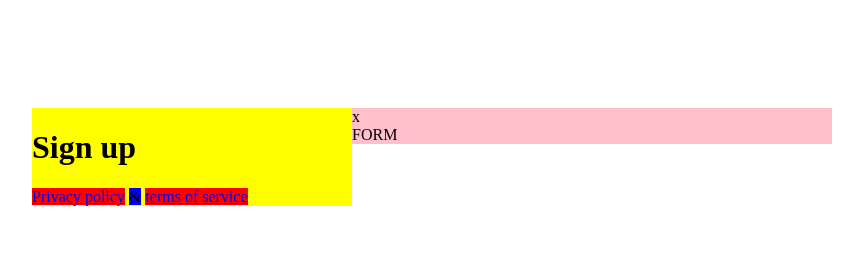
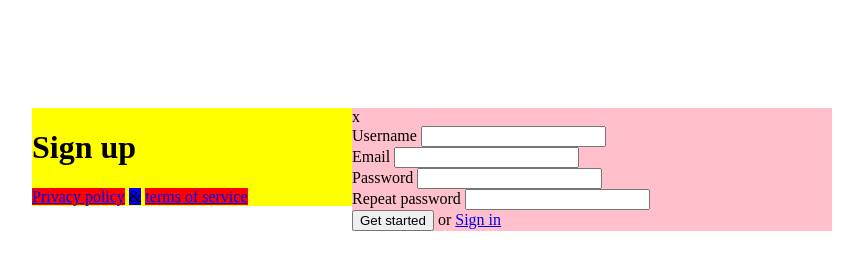
Before and after one commit to VirdzinijaG/4-sign-up, a plain HTML site: page index.html in a window 1280 px wide. Shown: the whole page, without its empty margins (208-1071 px from the left). Drawn offline with Linux system fonts and the light colour scheme.

Commit message:
Form HTML #2

```diff
--- /dev/null
+++ b/css/form.css
@@ -0,0 +1,21 @@
+.form{
+
+}
+.form-row{
+
+}
+.form-row > label {
+
+}
+.form-row > input {
+
+}
+.form-row > button {
+
+}
+.form-row > span {
+
+}
+.form-row > a {
+
+}
--- a/css/main.css
+++ b/css/main.css
@@ -35,6 +35,3 @@ main.title {
 .close{
 
 }
-.form{
-
-}
--- a/index.html
+++ b/index.html
@@ -6,7 +6,10 @@
     <meta http-equiv="X-UA-Compatible" content="IE=edge">
     <meta name="viewport" content="width=device-width, initial-scale=1.0">
     <title>Sign up</title>
+    <!-- base style-->
     <link rel="stylesheet" href="./css/main.css">
+    <!-- components style-->
+    <link rel="stylesheet" href="./css/form.css">
 </head>
 
 <body>
@@ -23,7 +26,27 @@
         <div class="right-column">
             <div class="close">x</div>
             <form class="form">
-                FORM
+                <div class="form-row">
+                    <label for="">Username</label>
+                    <input type="text">
+                </div>
+                <div class="form-row">
+                    <label for="">Email</label>
+                    <input type="text">
+                </div>
+                <div class="form-row">
+                    <label for="">Password</label>
+                    <input type="text">
+                </div>
+                <div class="form-row">
+                    <label for="">Repeat password</label>
+                    <input type="text">
+                </div>
+                <div class="form-row">
+                    <button type="submit">Get started</button>
+                    <span>or</span>
+                    <a href="#">Sign in</a>
+                </div>
             </form>
         </div>
 
```
